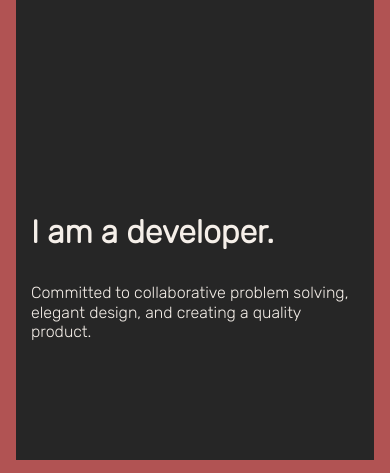
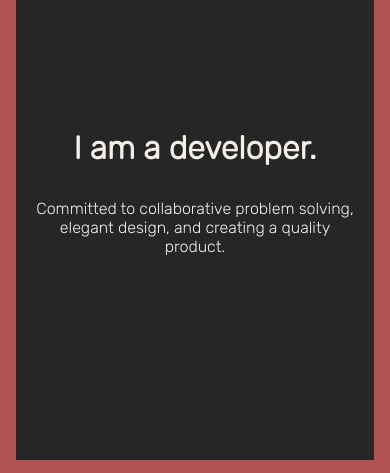
Before and after one commit to dgeorge10/portfolio, a React (Create React App) app: page / in a window 390 px wide. Shown: the part 368-841 px from the top of the page. Built offline with nearby package versions, Linux system fonts and the light colour scheme.

Commit message:
centering blurb on mobile

```diff
--- a/src/components/intro/intro.css
+++ b/src/components/intro/intro.css
@@ -76,8 +76,9 @@ h6 {
 
    #i-am-a-container{
 	  position: relative;
-	  height: 50vh;
+	  height: 30vh;
 	  margin: 0 auto;
+	  text-align: center;
    }
 
    h1 {
```
